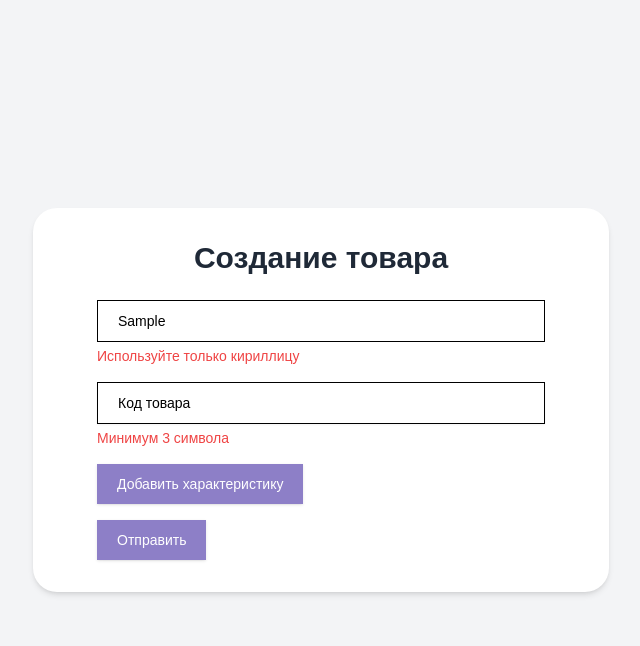
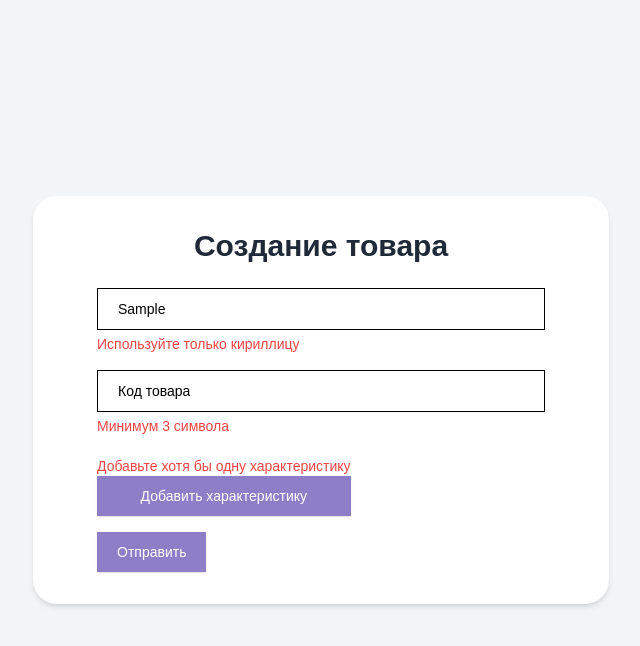
Before and after one commit to palveeen22/targetika, a React (Vite) app: page / in a window 1280 px wide. Both pictures are taken after typing "Sample", "Sample" into the empty fields and a click on the button "Отправить". Shown: the top 646 px of the page, without its empty margins (319-959 px from the left). Built offline with nearby package versions, Linux system fonts and the light colour scheme; a web font is replaced by a local one.

Commit message:
fix: fixing error alert

```diff
--- a/src/components/ErrorMessage.tsx
+++ b/src/components/ErrorMessage.tsx
@@ -7,9 +7,11 @@ type TProps = {
 export const ErrorMessage = ({ error }: TProps) => {
   if (!error) return null;
 
+  console.log(error);
+
   return (
     <p className="text-red-500 text-sm mt-1">
-      {('message' in error) ? error.message : 'An error occurred'}
+      {('message' in error) ? error.message : error.root?.message}
     </p>
   );
 };
--- a/src/components/ProductForm/ProductForm.tsx
+++ b/src/components/ProductForm/ProductForm.tsx
@@ -54,13 +54,10 @@ export const ProductForm = ({ onSubmit }: TProductFormProps) => {
             control={control}
             render={({ field }) => (
               <>
-                <Select
-                  onValueChange={(value) => {
+                <Select onValueChange={(value) => {
                   field.onChange(value);
                   if (value !== 'custom') {
                     form.setValue(`characteristics.${index}.name`, value);
-                    } else {
-                      form.setValue(`characteristics.${index}.name`, '');
                   }
                 }}
                   value={field.value}
@@ -86,14 +83,15 @@ export const ProductForm = ({ onSubmit }: TProductFormProps) => {
                   <Input
                     {...register(`characteristics.${index}.name`)}
                     placeholder="Введите свое значение"
-                    className="mt-2"
+                    onChange={(e) => {
+                      form.setValue(`characteristics.${index}.name`, e.target.value);
+                    }}
                   />
                 )}
               </>
             )}
           />
           <ErrorMessage error={errors.characteristics?.[index]?.name} />
-
           <Controller
             name={`characteristics.${index}.type`}
             control={control}
@@ -104,8 +102,6 @@ export const ProductForm = ({ onSubmit }: TProductFormProps) => {
                     field.onChange(value);
                     if (value !== 'custom') {
                       form.setValue(`characteristics.${index}.type`, value);
-                    } else {
-                      form.setValue(`characteristics.${index}.type`, '');
                     }
                   }}
                   value={field.value}
@@ -128,15 +124,15 @@ export const ProductForm = ({ onSubmit }: TProductFormProps) => {
                   <Input
                     {...register(`characteristics.${index}.type`)}
                     placeholder="Введите свое значение"
-                    className="mt-2"
+                    onChange={(e) => {
+                      form.setValue(`characteristics.${index}.type`, e.target.value);
+                    }}
                   />
                 )}
               </>
             )}
           />
-         <ErrorMessage error={errors.characteristics?.[index]?.name as FieldError} />
           <ErrorMessage error={errors.characteristics?.[index]?.type as FieldError} />
-
           <Button
             type="button"
             onClick={() => remove(index)}
@@ -149,12 +145,13 @@ export const ProductForm = ({ onSubmit }: TProductFormProps) => {
 
       <div className='flex justify-between gap-4 items-center'>
         <div className='flex flex-col'>
-        {errors.characteristics?.root?.message && (
-            <ErrorMessage error={{ message: errors.characteristics.root.message }} />
+          {Array.isArray(errors.characteristics) ? (
+            errors.characteristics.map((error, index) => (
+              <ErrorMessage key={index} error={error as FieldError} />
+            ))
+          ) : (
+            <ErrorMessage error={errors.characteristics as FieldError} />
           )}
-          {Array.isArray(errors.characteristics) && errors.characteristics.map((error, index) => (
-            <ErrorMessage key={index} error={error} />
-          ))}
           <Button
             type="button"
             onClick={() => append({ name: '', type: '' })}
```
Lines whose indentation alone changed are shown as unchanged.
